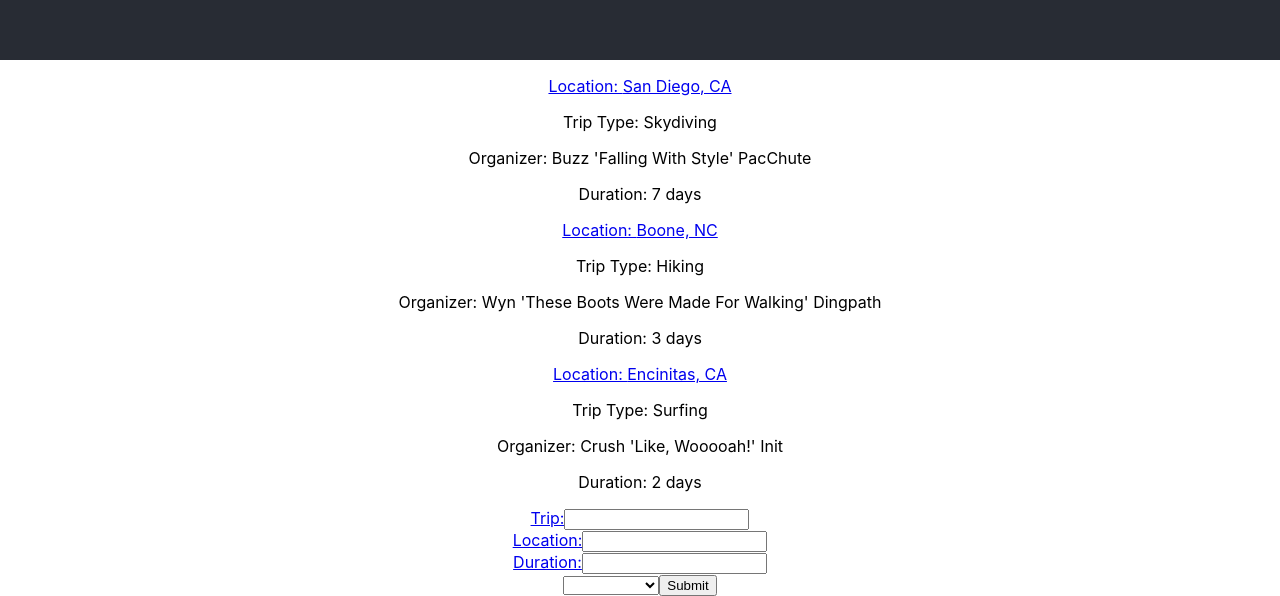
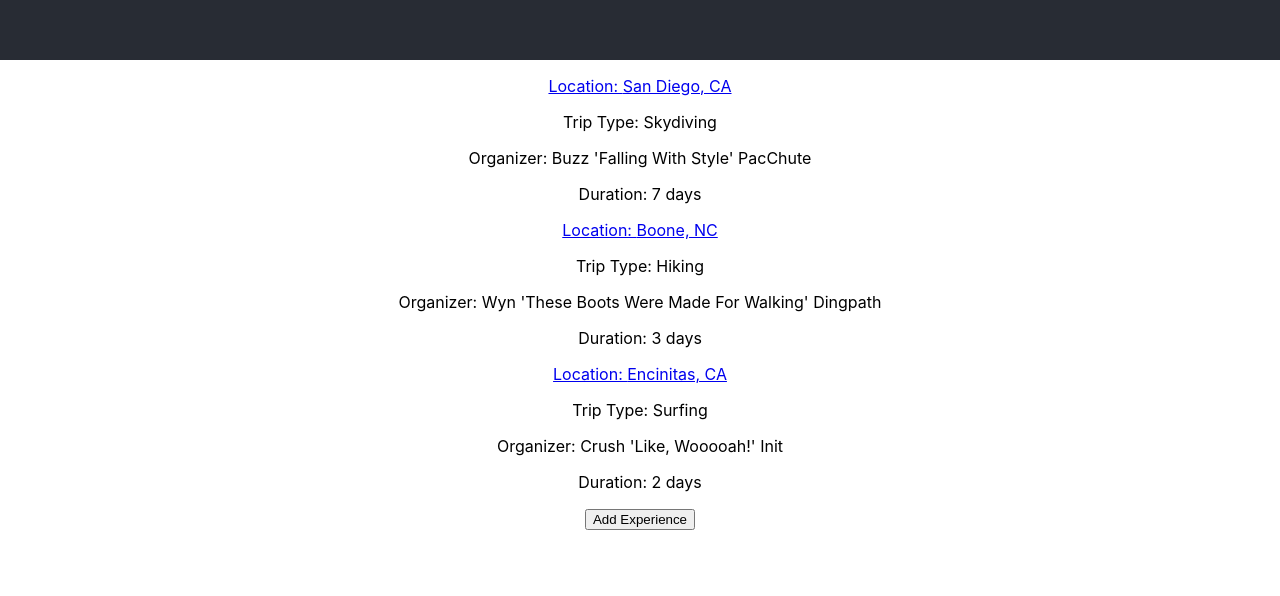
Before and after one commit to BWPTWanderlust/React, a React (Create React App) app in the folder wanderlustreactapp/: page / in a window 1280 px wide. Shown: the part 740-1336 px from the top of the page. After the commit the page ends 1270 px from the top, so only its background shows below. Built offline with nearby package versions, Linux system fonts and the light colour scheme.

Commit message:
edit LandingPage Link

```diff
--- a/wanderlustreactapp/src/Components/LandingPage.js
+++ b/wanderlustreactapp/src/Components/LandingPage.js
@@ -18,7 +18,7 @@ function LandingPage(props) {
         );
       })}
       <Link to = { '/AddExperience' }>
-        <AddExperience/>
+        <button>Add Experience</button>
       </Link>
     </div>
   );
```
